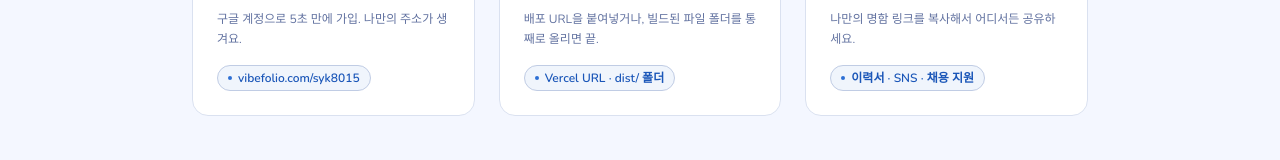
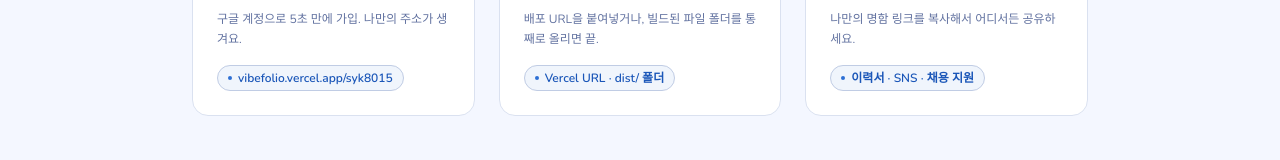
Before and after one commit to syk8015/vibefolio, a Next.js app: page / in a window 1280 px wide. Shown: the part 1075-1235 px from the top of the page. Built offline with nearby package versions, Linux system fonts and the light colour scheme; no server answers; the database is empty.

Commit message:
Replace all vibefolio.com references with vibefolio.vercel.app
Co-Authored-By: Claude Sonnet 4.6 <noreply@anthropic.com>

```diff
--- a/app/onboarding/page.tsx
+++ b/app/onboarding/page.tsx
@@ -185,7 +185,7 @@ export default function OnboardingPage() {
                 {usernameStatus === "taken" && "✗ 이미 사용 중이에요"}
                 {usernameStatus === "invalid" && "✗ 영문, 숫자, _, -만 사용 가능해요 (2자 이상)"}
                 {(usernameStatus === "idle" || usernameStatus === "checking") && (
-                  <>vibefolio.com/<span style={{ color: "var(--blue)" }}>{form.username}</span></>
+                  <>vibefolio.vercel.app/<span style={{ color: "var(--blue)" }}>{form.username}</span></>
                 )}
               </p>
             )}
--- a/app/page.tsx
+++ b/app/page.tsx
@@ -91,7 +91,7 @@ export default async function LandingPage() {
             </Link>
           </div>
           <p className="text-xs font-semibold" style={{ color: "var(--text-muted)", fontFamily: "var(--font-nunito)" }}>
-            vibefolio.com/<span style={{ color: "var(--blue-bright)" }}>{username}</span>
+            vibefolio.vercel.app/<span style={{ color: "var(--blue-bright)" }}>{username}</span>
           </p>
         </div>
 
@@ -221,7 +221,7 @@ export default async function LandingPage() {
               number="01"
               title="가입하고 사용자명 설정"
               desc="구글 계정으로 5초 만에 가입. 나만의 주소가 생겨요."
-              example="vibefolio.com/syk8015"
+              example="vibefolio.vercel.app/syk8015"
               icon={
                 <svg width="22" height="22" viewBox="0 0 24 24" fill="none">
                   <circle cx="12" cy="8" r="4" stroke="currentColor" strokeWidth="1.8"/>
--- a/app/signup/page.tsx
+++ b/app/signup/page.tsx
@@ -137,7 +137,7 @@ export default function SignupPage() {
               </div>
               {form.username && (
                 <p className="mt-1 text-xs font-semibold" style={{ color: "var(--text-muted)", fontFamily: "var(--font-nunito)" }}>
-                  vibefolio.com/{form.username}
+                  vibefolio.vercel.app/{form.username}
                 </p>
               )}
             </Field>
```
